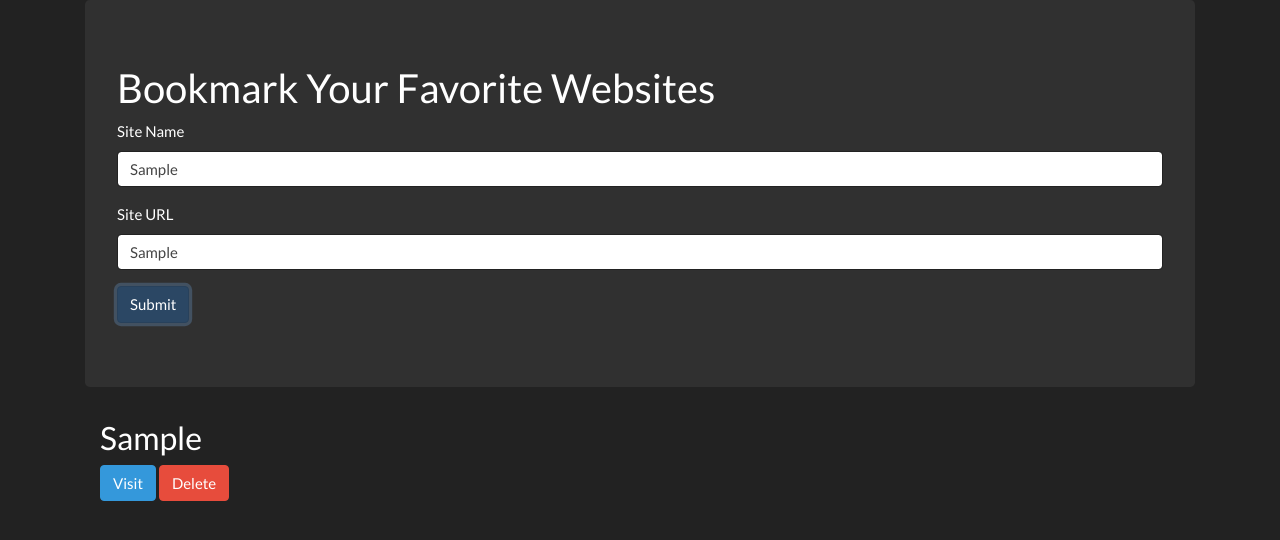
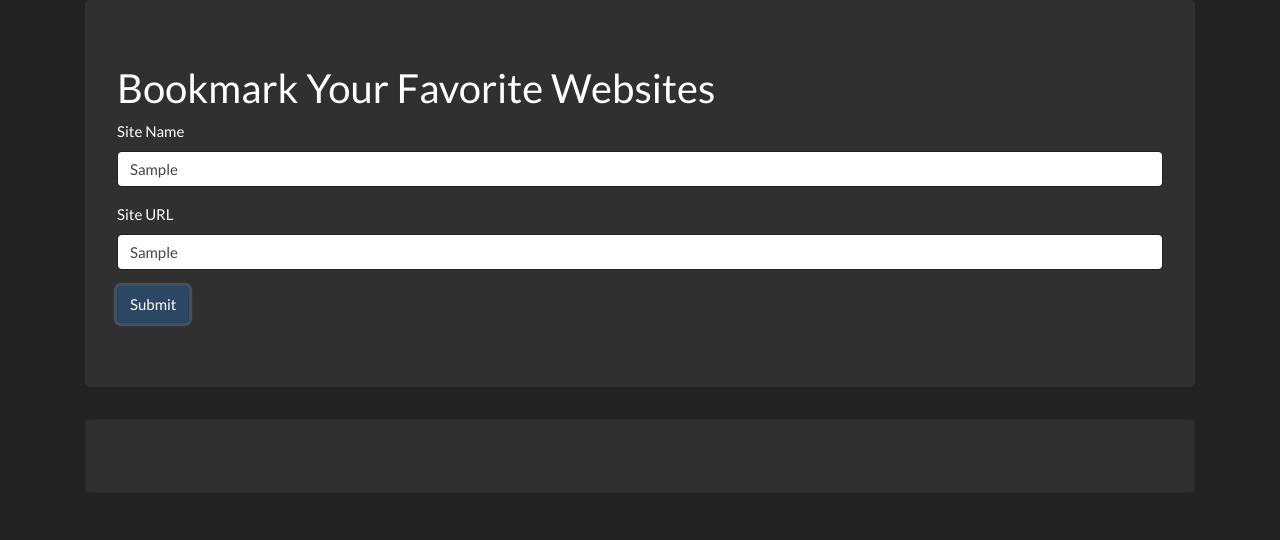
Before and after one commit to jin00woo/js-bookmark-websites, a plain HTML site: page index.html in a window 1280 px wide. Both pictures are taken after typing "Sample", "Sample" into the empty fields and a click on the button "Submit". Drawn offline with nearby package versions, Linux system fonts and the light colour scheme.

Commit message:
Finished project.

```diff
--- a/index.html
+++ b/index.html
@@ -27,8 +27,8 @@
     </div>
 
     <div>
-      <div class="col-lg-12">
-        <div id="bookmarksResults"></div>
+      <div class="card">
+        <div class="card-body m-3" id="bookmarksResults"></div>
       </div>
     </div>
   </div>
--- a/script.js
+++ b/script.js
@@ -4,6 +4,19 @@ function saveBookmark(e){
   e.preventDefault();
   const siteName = document.getElementById("siteName").value;
   const siteUrl = document.getElementById("siteUrl").value;
+
+  if(!siteName || !siteUrl){
+    alert("Please fill in the form");
+    return false;
+  }
+
+  const expression = /[-a-zA-Z0-9@:%_\+.~#?&//=]{2,256}\.[a-z]{2,4}\b(\/[-a-zA-Z0-9@:%_\+.~#?&//=]*)?/gi;
+  const regex = new RegExp(expression);
+
+  if(!siteUrl.match(regex)){
+    alert("Please use a valid URL");
+    return false;
+  }
 
   const bookmark = {
     name: siteName,
```
